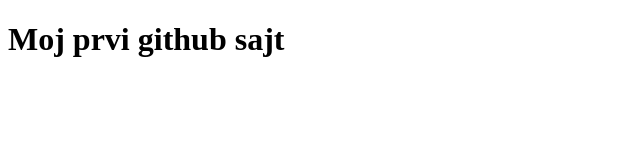
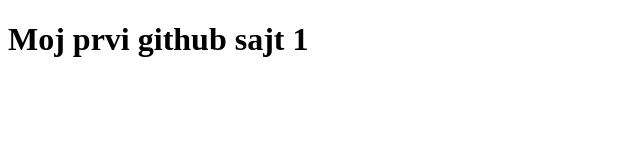
Before and after one commit to slobodantrs/slobodantrs.github.io, a plain HTML site: page index.html in a window 1280 px wide. Shown: the full height of the page, 0-640 px from the left. Drawn offline with Linux system fonts and the light colour scheme.

Commit message:
my first commit

```diff
--- a/index.html
+++ b/index.html
@@ -4,6 +4,6 @@
 
 </head>
 <body>
-    <h1>Moj prvi github sajt</h1>
+    <h1>Moj prvi github sajt 1</h1>
 </body>
 </html>
```
